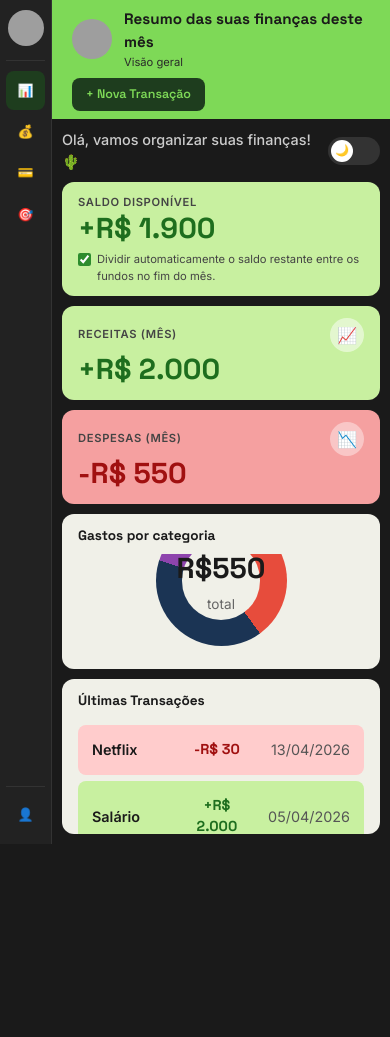
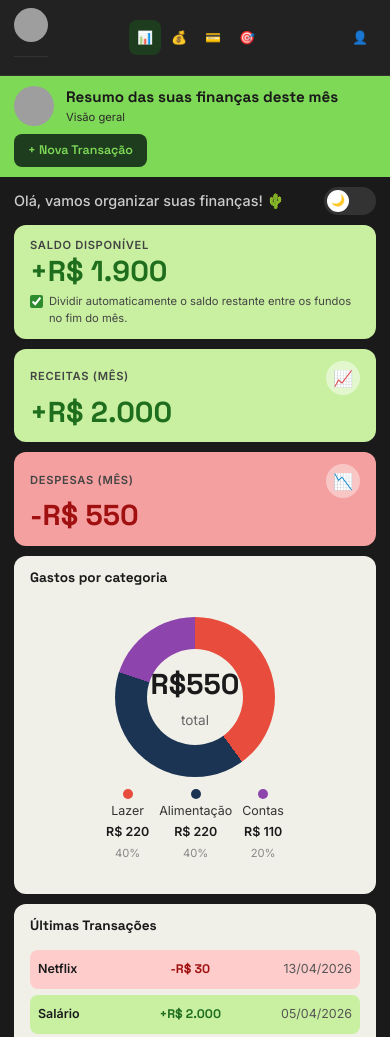
Before and after one commit to KauaDaudt/cactusfinance-fiap, a website: page index.html in a window 390 px wide. Shown: the top 1037 px of the page. Before the commit the page ends 844 px from the top, so only its background shows below. Drawn offline with Linux system fonts and the light colour scheme; grey boxes are pictures that could not be loaded.

Commit message:
fix: responsividade mobile corrigida

```diff
--- a/style.css
+++ b/style.css
@@ -452,30 +452,63 @@ body {
   body {
     overflow-y: auto;
     height: auto;
+    flex-direction: column;
   }
 
   .sidebar {
-    width: 52px;
-    min-width: 52px;
-    padding: 10px 6px;
+  width: 100%;
+  height: auto;
+  min-width: unset;
+  flex-direction: row;
+  padding: 8px 14px;
+  border-right: none;
+  border-bottom: 1px solid #333;
+  align-items: center;
+  justify-content: space-between;
+  gap: 0;
+}
+
+.sidebar-nav {
+  flex-direction: row;
+  flex: unset;
+  gap: 2px;
+  justify-content: center;
+}
+
+.logo-img {
+  width: 34px;
+  height: 34px;
+}
+
+  .sidebar-footer {
+    border-top: none;
+    padding-top: 0;
   }
 
-  .logo-text, .nav-label {
+  .nav-label {
     display: none;
   }
 
-  .logo-img {
-    width: 36px;
-    height: 36px;
-  }
-
-  .sidebar-logo {
+  .nav-link {
+    padding: 8px;
     justify-content: center;
   }
 
-  .nav-link {
-    justify-content: center;
-    padding: 10px;
+  .main-content {
+    height: auto;
+  }
+
+  .cactus-header-bar {
+    flex-direction: column;
+    align-items: flex-start;
+    gap: 8px;
+    padding: 10px 14px;
+  }
+
+  .content-body {
+    padding: 10px 14px;
+    overflow-y: auto;
+    height: auto;
   }
 
   .cards-grid {
@@ -484,15 +517,41 @@ body {
 
   .mid-grid {
     grid-template-columns: 1fr;
+    min-height: unset;
   }
 
-  .content-body {
-    padding: 10px;
+  .mid-grid .card {
+    min-height: 300px;
   }
 
-  .cactus-header-bar {
-    flex-direction: column;
-    align-items: flex-start;
-    gap: 8px;
+  .donut {
+    width: 160px;
+    height: 160px;
+    aspect-ratio: unset;
   }
+
+  .chart-area {
+    padding: 20px;
+  }
+
+  .transaction-table td {
+    padding: 10px 8px;
+    font-size: 0.78rem;
+  }
+  .logo-text {
+  display: none;
 }
+
+.legend {
+  flex-wrap: wrap;
+  gap: 10px;
+  justify-content: center;
+}
+
+.legend-item {
+  flex-direction: column;
+  align-items: center;
+  text-align: center;
+  gap: 3px;
+}
+}
```
Also changed, not shown: Screenshot_1.png (added).
